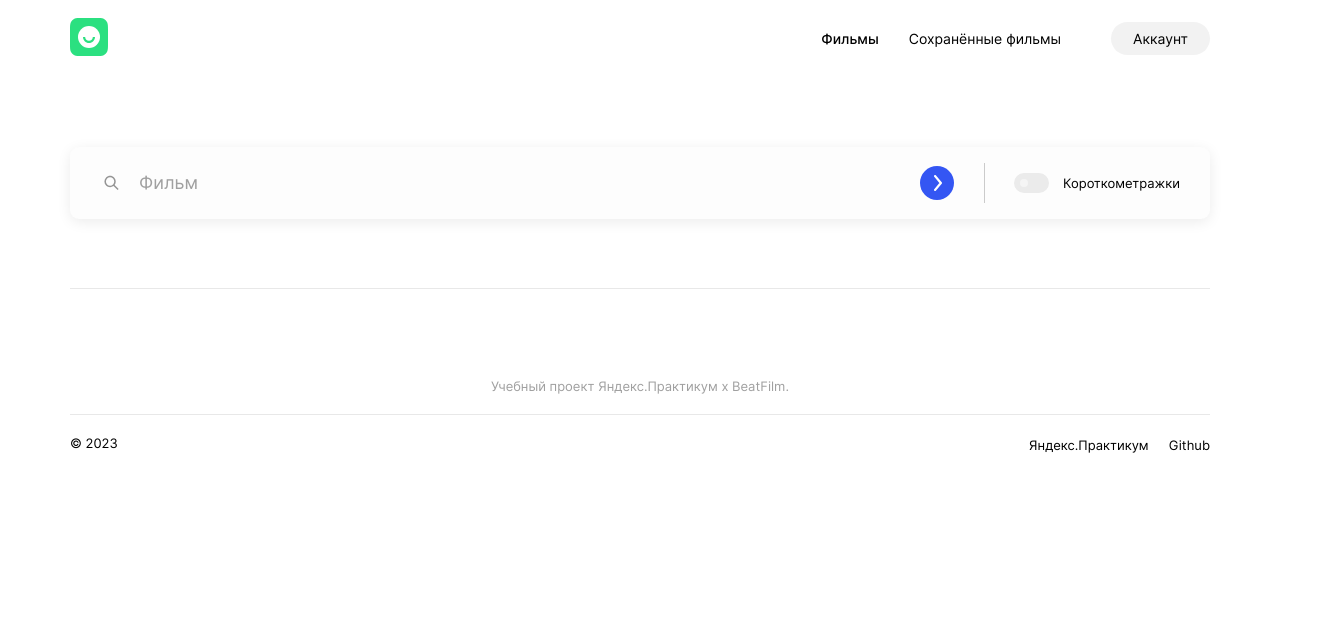
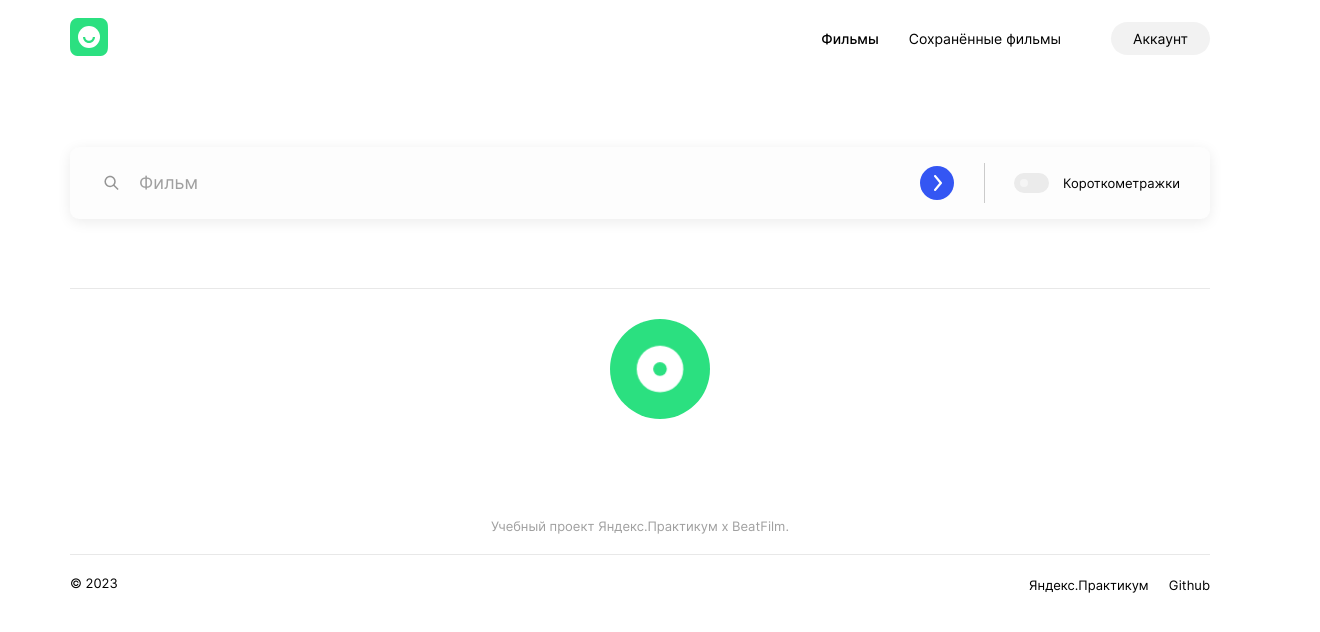
Before and after one commit to aleksdsgn/movies-explorer-frontend, a React (Create React App) app: page /movies in a window 1280 px wide. Shown: the top 632 px of the page, 1320 px wide, since content can reach past the window. Built offline with nearby package versions, Linux system fonts and the light colour scheme.

Commit message:
#1 create the Preloader component

```diff
--- a/src/components/Movies/Movies.jsx
+++ b/src/components/Movies/Movies.jsx
@@ -2,12 +2,14 @@
 import Header from '../Header/Header';
 import Footer from '../Footer/Footer';
 import SearchForm from '../SearchForm/SearchForm';
+import Preloader from '../Preloader/Preloader';
 
 function Movies() {
   return (
     <div>
       <Header />
       <SearchForm />
+      <Preloader />
       <Footer />
     </div>
   );
--- a/src/components/Preloader/Preloader.css
+++ b/src/components/Preloader/Preloader.css
@@ -0,0 +1,88 @@
+@keyframes preloader-inside-white {
+  0% {
+      -webkit-transform: scale(0, 0);
+      -moz-transform: scale(0, 0);
+      -ms-transform: scale(0, 0);
+      -o-transform: scale(0, 0);
+      transform: scale(0, 0);
+  }
+  100% {
+      -webkit-transform: scale(1, 1);
+      -moz-transform: scale(1, 1);
+      -ms-transform: scale(1, 1);
+      -o-transform: scale(1, 1);
+      transform: scale(1, 1);
+  }
+}
+
+@keyframes preloader-inside-red {
+  0% {
+      -webkit-transform: scale(0, 0);
+      -moz-transform: scale(0, 0);
+      -ms-transform: scale(0, 0);
+      -o-transform: scale(0, 0);
+      transform: scale(0, 0);
+  }
+  30% {
+      -webkit-transform: scale(0, 0);
+      -moz-transform: scale(0, 0);
+      -ms-transform: scale(0, 0);
+      -o-transform: scale(0, 0);
+      transform: scale(0, 0);
+  }
+  100% {
+      -webkit-transform: scale(1, 1);
+      -moz-transform: scale(1, 1);
+      -ms-transform: scale(1, 1);
+      -o-transform: scale(1, 1);
+      transform: scale(1, 1);
+  }
+}
+
+.preloader {
+  display: flex;
+  align-items: center;
+  justify-content: center;
+  width: 100%;
+  height: 100%;
+  z-index: 10;
+  padding: 20px;
+}
+
+.preloader__container {
+  width: 100px;
+  height: 100px;
+  position: relative;
+}
+
+.preloader__round {
+  width: 100px;
+  height: 100px;
+  position: absolute;
+  top: 0;
+  left: 0;
+  background: #2be080;
+  border-radius: 50px;
+}
+
+.preloader__round::after,
+.preloader__round::before {
+  content: '';
+  width: 100px;
+  height: 100px;
+  position: absolute;
+  top: 0;
+  left: 0;
+  border-radius: 50px;
+}
+
+.preloader__round::after {
+  background: white;
+  animation: preloader-inside-white 1s ease-in-out infinite;
+}
+
+.preloader__round::before {
+  z-index: 10;
+  background: #2be080;
+  animation: preloader-inside-red 1s ease-in-out infinite;
+}
--- a/src/components/Preloader/Preloader.jsx
+++ b/src/components/Preloader/Preloader.jsx
@@ -0,0 +1,14 @@
+import React from 'react';
+import './Preloader.css';
+
+function Preloader() {
+  return (
+    <div className="preloader">
+      <div className="preloader__container">
+        <span className="preloader__round" />
+      </div>
+    </div>
+  );
+}
+
+export default Preloader;
--- a/src/components/SearchForm/SearchForm.css
+++ b/src/components/SearchForm/SearchForm.css
@@ -111,17 +111,10 @@
   background-color: #2be080;
 }
 
-.search-form__checkbox:disabled + .search-form__checkbox-label {
-  background-color: #0d17cb;
-}
 
 .search-form__checkbox:checked + .search-form__checkbox-label::after {
   transform: translate(14px);
   transition: .2s;
-}
-
-.search-form__checkbox:disabled + .search-form__checkbox-label::after {
-  background-color: #da0c0c;
 }
 
 .search-form__short-films-text {
```
